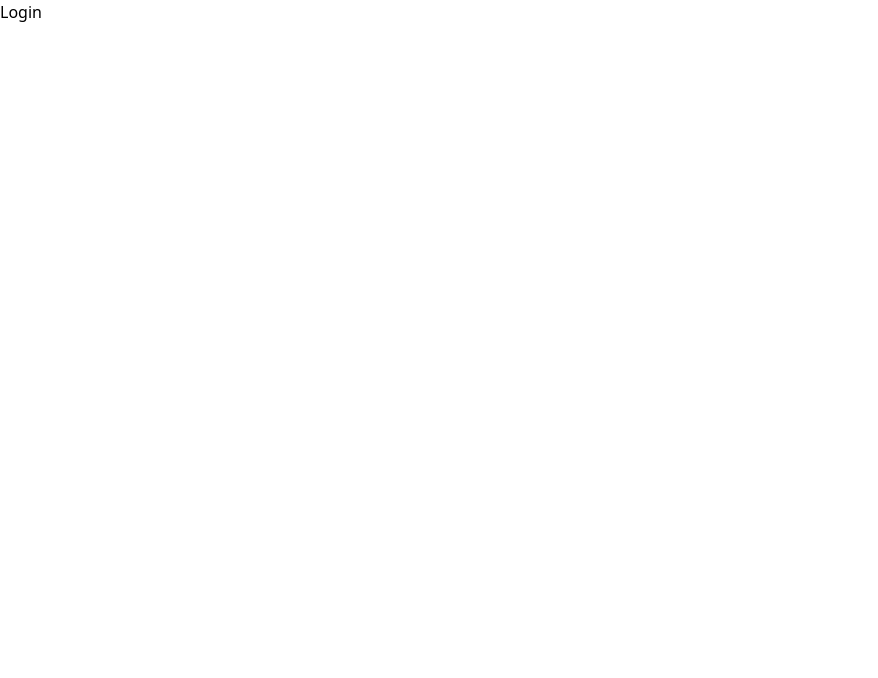
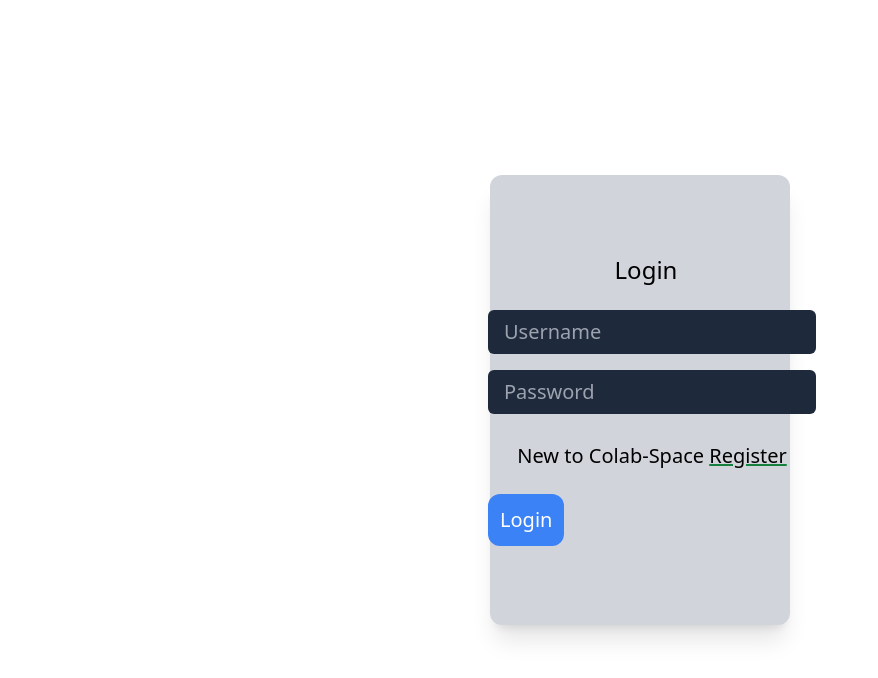
Before and after one commit to subhraneel2005/Colab-Space-Fullstack, a React (Vite) app in the folder frontend/colab-space/: page /login in a window 1280 px wide. Shown: the top 678 px of the page, without its empty margins (0-878 px from the left). Built offline with nearby package versions, Linux system fonts and the light colour scheme.

Commit message:
bug fix #1

```diff
--- a/frontend/colab-space/src/components/Login.jsx
+++ b/frontend/colab-space/src/components/Login.jsx
@@ -1,8 +1,37 @@
-import React from 'react'
+import React, { useContext } from 'react';
+import UseContext from '../contexts/UseContext';
+import { useNavigate } from "react-router-dom";
+import { ToastContainer, toast } from 'react-toastify';
+import 'react-toastify/dist/ReactToastify.css';
+function Login() {
 
-function Login() {
+    const {username,setUsername, password, setPassword, handleLogin} = useContext(UseContext);
+
+    const navigate = useNavigate();
+
   return (
-    <div>Login</div>
+    <div className='w-full min-h-screen flex justify-center items-center'>
+        <ToastContainer/>
+        <div className='w-[300px] h-[450px] rounded-xl shadow-xl bg-gray-300 text-black text-xl flex justify-center items-center'>
+            <div className='block ml-6'>
+                <h1 className='text-2xl text-center mr-3 mb-6'>Login</h1>
+                <input
+                type="text"
+                onChange={(e) => setUsername(e.target.value)}
+                value={username}
+                placeholder='Username'
+                className='px-4 py-2 rounded-md border-none outline-none bg-slate-800 text-white text-xl mb-4' />
+                <input
+                type="password"
+                onChange={(e) => setPassword(e.target.value)}
+                value={password}
+                placeholder='Password'
+                className='px-4 py-2 rounded-md border-none outline-none bg-slate-800 text-white text-xl mb-4' />
+                <p className='text-xl text-center mt-3'>New to Colab-Space <a className='underline  cursor-pointer decoration-green-700' onClick={() => navigate("/")}>Register</a></p>
+                <button className='p-3 bg-blue-500 mt-6 rounded-xl text-white hover:bg-blue-800 cursor-pointer' onClick={handleLogin}>Login</button>
+            </div>
+        </div>
+    </div>
   )
 }
 
--- a/frontend/colab-space/src/components/Register.jsx
+++ b/frontend/colab-space/src/components/Register.jsx
@@ -1,11 +1,17 @@
 import React, { useContext } from 'react'
 import UseContext from '../contexts/UseContext';
+import { useNavigate } from "react-router-dom";
+import { ToastContainer, toast } from 'react-toastify';
+import 'react-toastify/dist/ReactToastify.css';
 
 function Register() {
     const {username,setUsername, fullName,setFullName, password, setPassword, handleRegister} = useContext(UseContext);
 
+    const navigate = useNavigate();
+
   return (
     <div className='w-full min-h-screen flex justify-center items-center'>
+      <ToastContainer/>
         <div className='w-[300px] h-[450px] rounded-xl shadow-xl bg-gray-300 text-black text-xl flex justify-center items-center'>
             <div className='block ml-6'>
                 <h1 className='text-2xl text-center mr-3 mb-6'>Register</h1>
@@ -27,8 +33,9 @@
                 value={password}
                 placeholder='Password'
                 className='px-4 py-2 rounded-md border-none outline-none bg-slate-800 text-white text-xl mb-4' />
-
-                <button className='p-3 bg-blue-500 rounded-xl text-white hover:bg-blue-800 cursor-pointer' onClick={handleRegister}>Register</button>
+                <p className='text-xl text-center mt-3'>Already a user <a className='underline  cursor-pointer decoration-green-700' onClick={() => navigate("/login")}>Login</a></p>
+                <button className='p-3 bg-blue-500 mt-3 rounded-xl text-white hover:bg-blue-800 cursor-pointer'
+                onClick={handleRegister}>Register</button>
             </div>
         </div>
     </div>
--- a/frontend/colab-space/src/contexts/UseContextProvider.jsx
+++ b/frontend/colab-space/src/contexts/UseContextProvider.jsx
@@ -6,6 +6,7 @@
 
 function UseContextProvider({children}) {
 
+    const[msg, setMsg] = useState("")
     const[username, setUsername] = useState("");
     const[password, setPassword] = useState("");
     const[fullName, setFullName] = useState("");
@@ -28,6 +29,7 @@
         const res = await axios.post("http://localhost:3000/login", {
             username,password
         });
+        setMsg(res.data.message)
         toast.success("Login successfull");
         window.location = "/homePage";
     } catch (error) {
```
Also changed, not shown: 1 other file (tests, documents, lock files or other folders).
